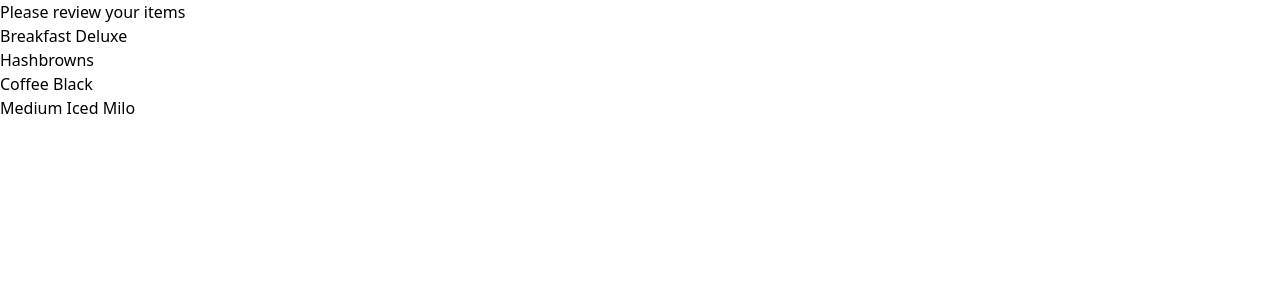
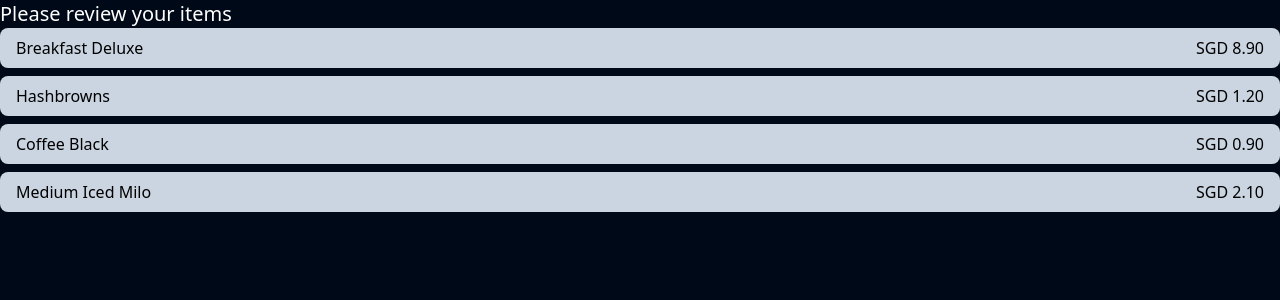
Before and after one commit to raynerljm/paymelah-web, a Next.js app: page /split/1 in a window 1280 px wide. Shown: the top 300 px of the page. Built offline with nearby package versions, Linux system fonts and the light colour scheme.

Commit message:
Create LineItemCard

```diff
--- /dev/null
+++ b/components/LineItemCard.tsx
@@ -0,0 +1,25 @@
+import { FC } from "react";
+import { LineItem } from "../types";
+
+type Props = {
+  item: LineItem;
+};
+
+const formatter = new Intl.NumberFormat(undefined, {
+  style: "currency",
+  currency: "SGD",
+  minimumFractionDigits: 2,
+  maximumFractionDigits: 2,
+});
+
+const LineItemCard: FC<Props> = ({ item }) => {
+  return (
+    <>
+      <div className="bg-slate-300 py-2 px-4 rounded-lg flex">
+        <span>{item.descClean}</span>
+        <span className="ml-auto">{formatter.format(item.lineTotal)}</span>
+      </div>
+    </>
+  );
+};
+export default LineItemCard;
--- a/pages/split/[code]/index.tsx
+++ b/pages/split/[code]/index.tsx
@@ -1,5 +1,6 @@
 import type { NextPage } from "next";
 import { useState, useEffect } from "react";
+import LineItemCard from "../../../components/LineItemCard";
 import useUrlData from "../../../hooks/useUrlData";
 import { LineItem } from "../../../types";
 
@@ -22,11 +23,13 @@
   if (loading) return <div>Loading...</div>;
 
   return (
-    <div>
-      <h1>Please review your items</h1>
-      {lineItems.map((item) => {
-        return <div key={item.descClean}>{item.descClean}</div>;
-      })}
+    <div className="min-h-screen w-full bg-dark">
+      <h1 className="text-xl text-white">Please review your items</h1>
+      <div className="flex flex-col gap-2">
+        {lineItems.map((item) => {
+          return <LineItemCard key={item.descClean} item={item} />;
+        })}
+      </div>
     </div>
   );
 };
```
